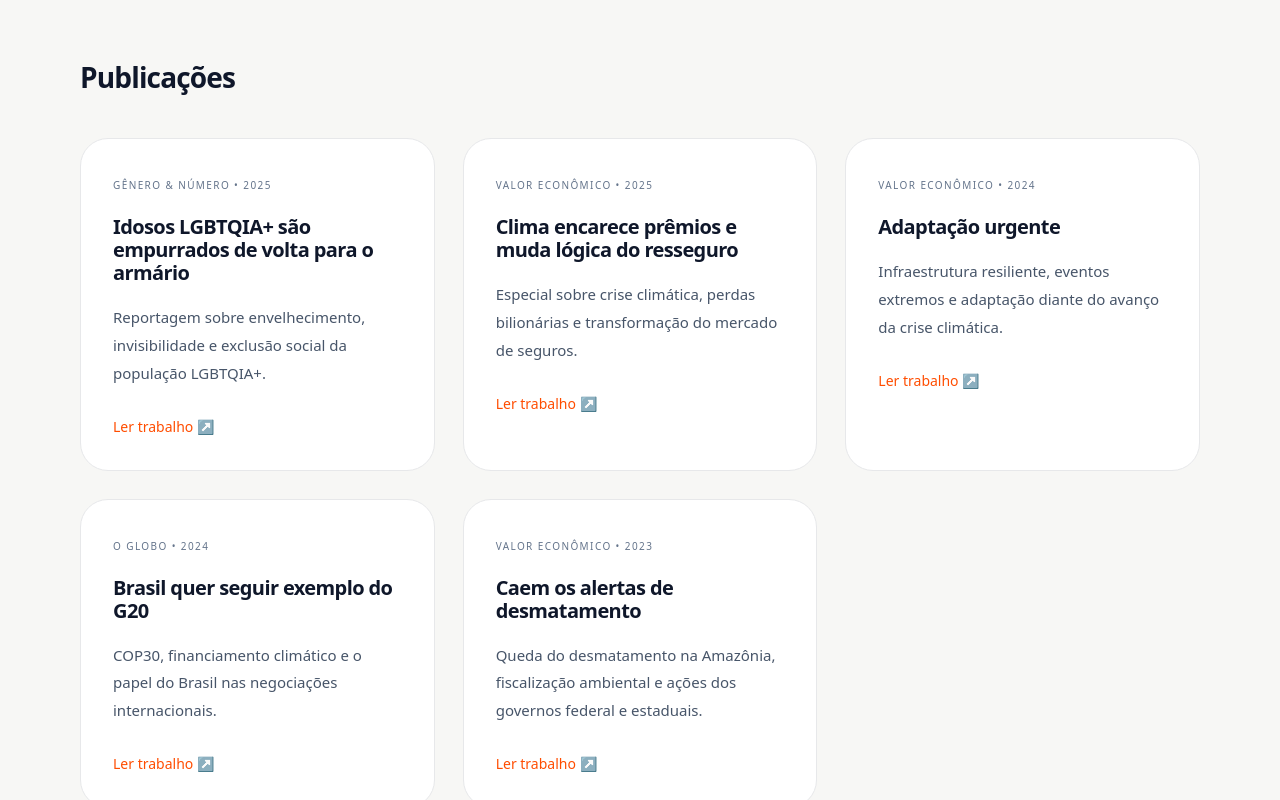
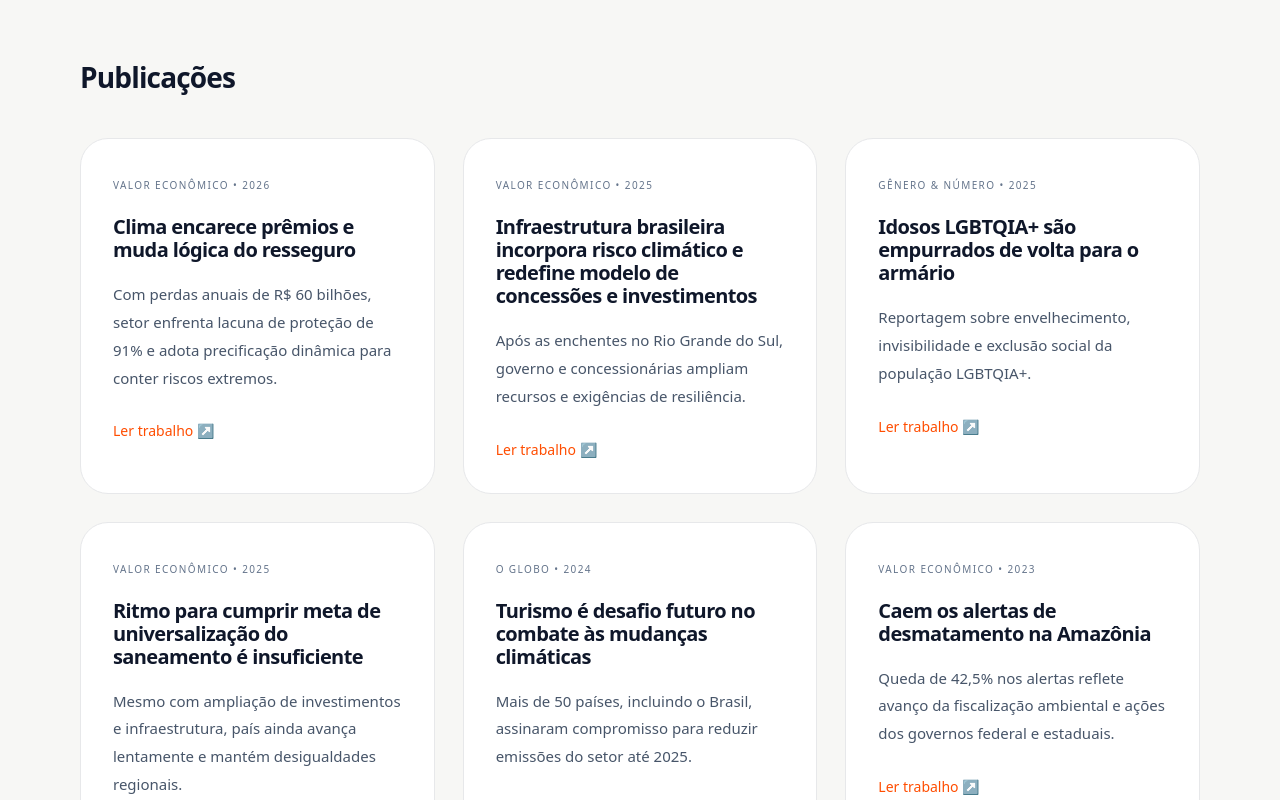
Before and after one commit to andretomazela-dev/integrado, a Next.js app: page /repertorio in a window 1280 px wide. Shown: the part 640-1440 px from the top of the page. Built offline with nearby package versions, Linux system fonts and the light colour scheme.

Commit message:
Update page.jsx

```diff
--- a/app/repertorio/page.jsx
+++ b/app/repertorio/page.jsx
@@ -5,6 +5,27 @@ import Footer from "@/components/Footer";
 
 export default function RepertorioPage() {
  const trabalhos = [
+  {
+    categoria: "Valor Econômico",
+    ano: "2026",
+    titulo: "Clima encarece prêmios e muda lógica do resseguro",
+    descricao:
+      "Com perdas anuais de R$ 60 bilhões, setor enfrenta lacuna de proteção de 91% e adota precificação dinâmica para conter riscos extremos.",
+    link: "https://valor.globo.com/publicacoes/especiais/seguros-e-resseguros/noticia/2026/04/23/clima-encarece-premios-e-muda-logica-do-resseguro.ghtml",
+    id: "valor",
+  },
+
+  {
+    categoria: "Valor Econômico",
+    ano: "2025",
+    titulo:
+      "Infraestrutura brasileira incorpora risco climático e redefine modelo de concessões e investimentos",
+    descricao:
+      "Após as enchentes no Rio Grande do Sul, governo e concessionárias ampliam recursos e exigências de resiliência.",
+    link: "https://valor.globo.com/publicacoes/especiais/revista-infraestrutura-e-logistica/noticia/2025/10/31/infraestrutura-brasileira-incorpora-risco-climatico-e-redefine-modelo-de-concessoes-e-investimentos.ghtml",
+    id: "infraestrutura",
+  },
+
   {
     categoria: "Gênero & Número",
     ano: "2025",
@@ -14,39 +35,35 @@ export default function RepertorioPage() {
     link: "https://www.generonumero.media/reportagens/idosos-lgbtqia-empurrados-armario/",
     id: "genero",
   },
+
   {
     categoria: "Valor Econômico",
     ano: "2025",
-      titulo: "Clima encarece prêmios e muda lógica do resseguro",
+    titulo:
+      "Ritmo para cumprir meta de universalização do saneamento é insuficiente",
     descricao:
-        "Especial sobre crise climática, perdas bilionárias e transformação do mercado de seguros.",
-      link: "https://valor.globo.com/publicacoes/especiais/seguros-e-resseguros/noticia/2026/04/23/clima-encarece-premios-e-muda-logica-do-resseguro.ghtml",
-      id: "valor",
+      "Mesmo com ampliação de investimentos e infraestrutura, país ainda avança lentamente e mantém desigualdades regionais.",
+    link: "https://valor.globo.com/publicacoes/especiais/saneamento/noticia/2025/03/31/ritmo-para-cumprir-meta-de-universalizacao-do-saneamento-e-insuficiente.ghtml",
+    id: "saneamento",
   },
-    {
-      id: "infraestrutura",
-      categoria: "Valor Econômico",
-      ano: "2024",
-      titulo: "Adaptação urgente",
-      descricao:
-        "Infraestrutura resiliente, eventos extremos e adaptação diante do avanço da crise climática.",
-      link: "https://valor.globo.com/publicacoes/especiais/revista-infraestrutura-e-logistica/noticia/2025/10/31/infraestrutura-brasileira-incorpora-risco-climatico-e-redefine-modelo-de-concessoes-e-investimentos.ghtml",
-    },
+
   {
     categoria: "O Globo",
     ano: "2024",
-      titulo: "Brasil quer seguir exemplo do G20",
+    titulo:
+      "Turismo é desafio futuro no combate às mudanças climáticas",
     descricao:
-        "COP30, financiamento climático e o papel do Brasil nas negociações internacionais.",
+      "Mais de 50 países, incluindo o Brasil, assinaram compromisso para reduzir emissões do setor até 2025.",
     link: "https://oglobo.globo.com/mundo/noticia/2024/12/04/turismo-e-desafio-futuro-no-combate-as-mudancas-climaticas.ghtml",
     id: "oglobo",
   },
+
   {
     categoria: "Valor Econômico",
     ano: "2023",
-      titulo: "Caem os alertas de desmatamento",
+    titulo: "Caem os alertas de desmatamento na Amazônia",
     descricao:
-        "Queda do desmatamento na Amazônia, fiscalização ambiental e ações dos governos federal e estaduais.",
+      "Queda de 42,5% nos alertas reflete avanço da fiscalização ambiental e ações dos governos federal e estaduais.",
     link: "https://valor.globo.com/publicacoes/especiais/revista-sustentabilidade/noticia/2023/08/31/caem-os-alertas-de-desmatamento-na-amazonia.ghtml",
     id: "desmatamento",
   },
```
Lines whose indentation alone changed are shown as unchanged.
